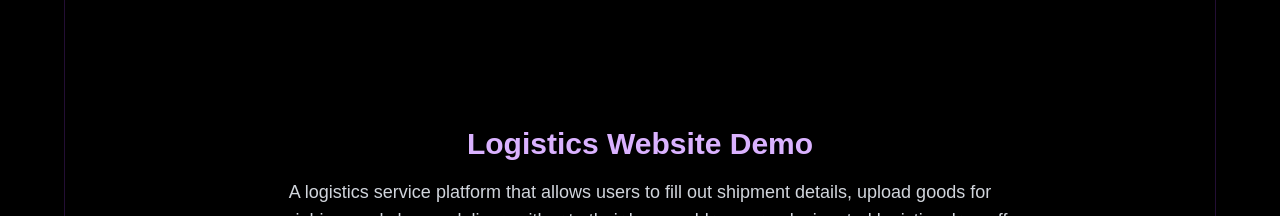
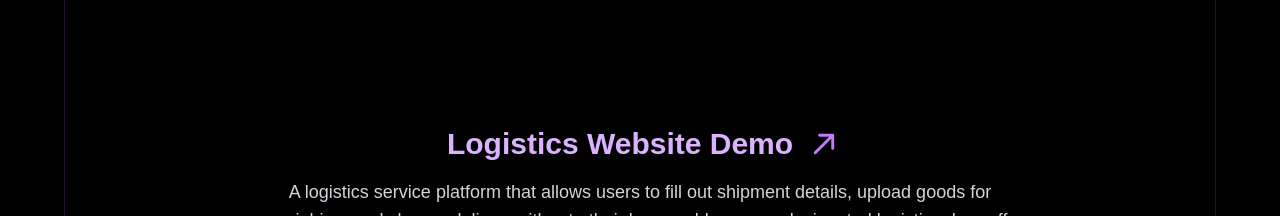
Before and after one commit to Ka8761/my-portfolio, a Next.js app: page / in a window 1280 px wide. Shown: the part 2820-3036 px from the top of the page. Built offline with nearby package versions, Linux system fonts and the light colour scheme.

Commit message:
added link and arrow  for logistics project

```diff
--- a/src/components/Portfolio.tsx
+++ b/src/components/Portfolio.tsx
@@ -152,15 +152,34 @@ export default function Portfolio() {
                   </a>
                 </div>
 
-                {/* Logistics Video - NOW RESPONSIVE WITH MOBILE2 */}
+                {/* Logistics Video - RESPONSIVE WITH LINK + ANIMATED ARROW */}
                 <div className="text-center pt-12">
-                  <h3 className="text-2xl md:text-3xl font-semibold mb-4 text-purple-300">
-                    Logistics Website Demo
-                  </h3>
+                  <div className="flex items-center justify-center gap-3 mb-4">
+                    <h3 className="text-2xl md:text-3xl font-semibold text-purple-300">
+                      Logistics Website Demo
+                    </h3>
+                    <motion.a
+                      href="https://logistics-cargoextra.vercel.app/"
+                      target="_blank"
+                      rel="noopener noreferrer"
+                      animate={{ x: [0, 5, 0] }}
+                      transition={{ duration: 1.5, repeat: Infinity, ease: "easeInOut" }}
+                      className="text-purple-400 hover:text-purple-300"
+                    >
+                      <svg xmlns="http://www.w3.org/2000/svg" fill="none" viewBox="0 0 24 24" strokeWidth={2.5} stroke="currentColor" className="w-7 h-7">
+                        <path strokeLinecap="round" strokeLinejoin="round" d="m4.5 19.5 15-15m0 0H8.25m11.25 0v11.25" />
+                      </svg>
+                    </motion.a>
+                  </div>
                   <p className="text-gray-300 max-w-3xl mx-auto mb-6 text-lg">
                     A logistics service platform that allows users to fill out shipment details, upload goods for weighing, and choose delivery either to their home address or a designated logistics drop-off point. Built to simplify and track the shipping process from start to finish.
                   </p>
-                  <div className="max-w-5xl mx-auto rounded-2xl overflow-hidden border-2 border-purple-500/40 shadow-2xl group relative cursor-pointer">
+                  <a
+                    href="https://logistics-cargoextra.vercel.app/"
+                    target="_blank"
+                    rel="noopener noreferrer"
+                    className="group relative block max-w-5xl mx-auto rounded-2xl overflow-hidden border-2 border-purple-500/40 shadow-2xl cursor-pointer"
+                  >
                     <video
                       autoPlay loop muted playsInline preload="metadata"
                       poster="/images/vidpic2.png"
@@ -171,7 +190,14 @@ export default function Portfolio() {
                       {/* Desktop - show original video2.mp4 */}
                       <source src="/videos/video2.mp4" type="video/mp4" />
                     </video>
-                  </div>
+
+                    {/* Click to View Overlay */}
+                    <div className="absolute inset-0 bg-black/70 opacity-0 group-hover:opacity-100 transition-all duration-500 flex items-center justify-center">
+                      <div className="bg-purple-600 px-10 py-5 rounded-full text-white font-bold text-xl shadow-2xl transform translate-x-0 group-hover:scale-110 transition-transform duration-300">
+                        Click to View Live Site →
+                      </div>
+                    </div>
+                  </a>
                 </div>
 
                 {/* Tech Stack */}
```
